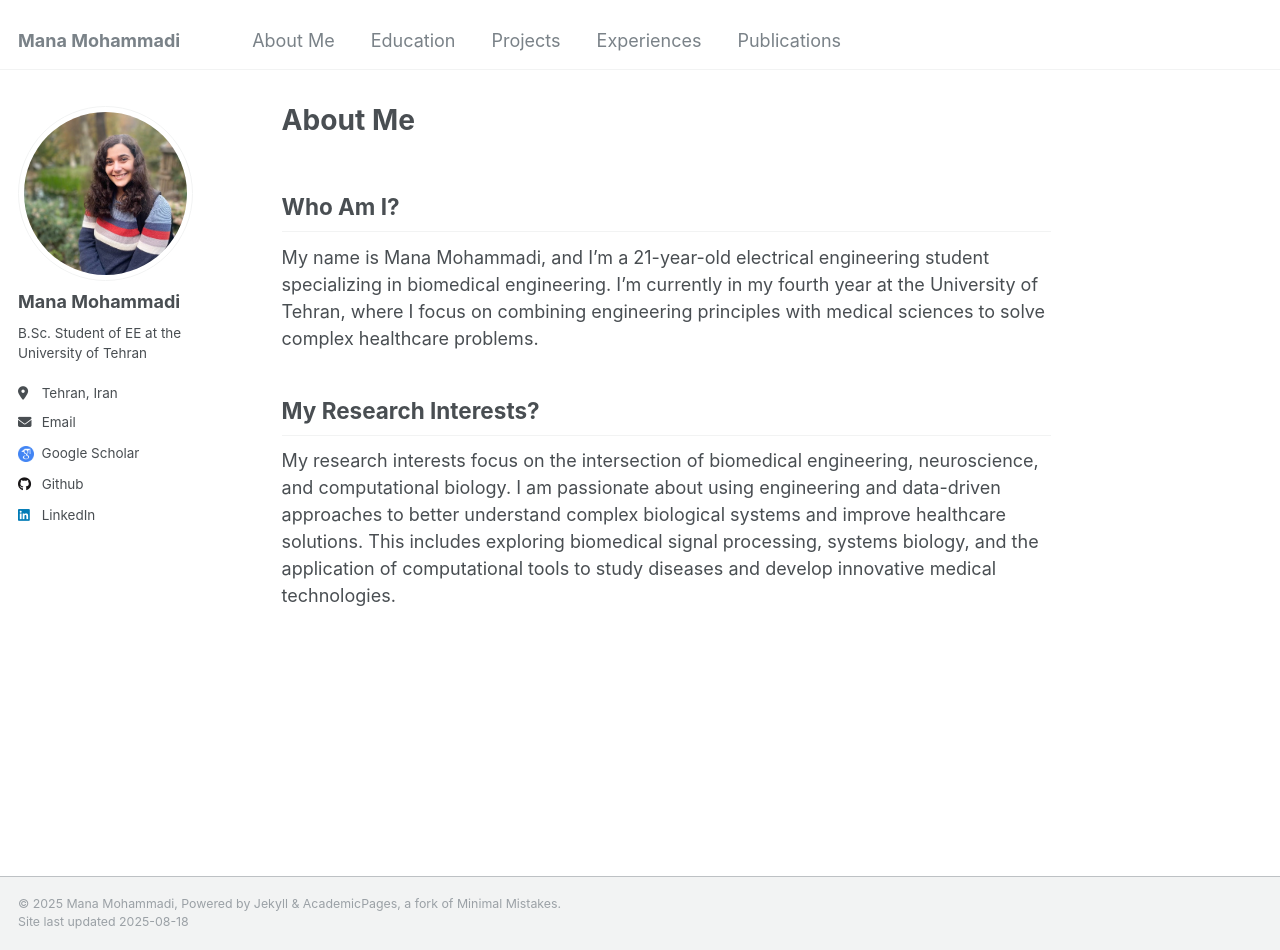
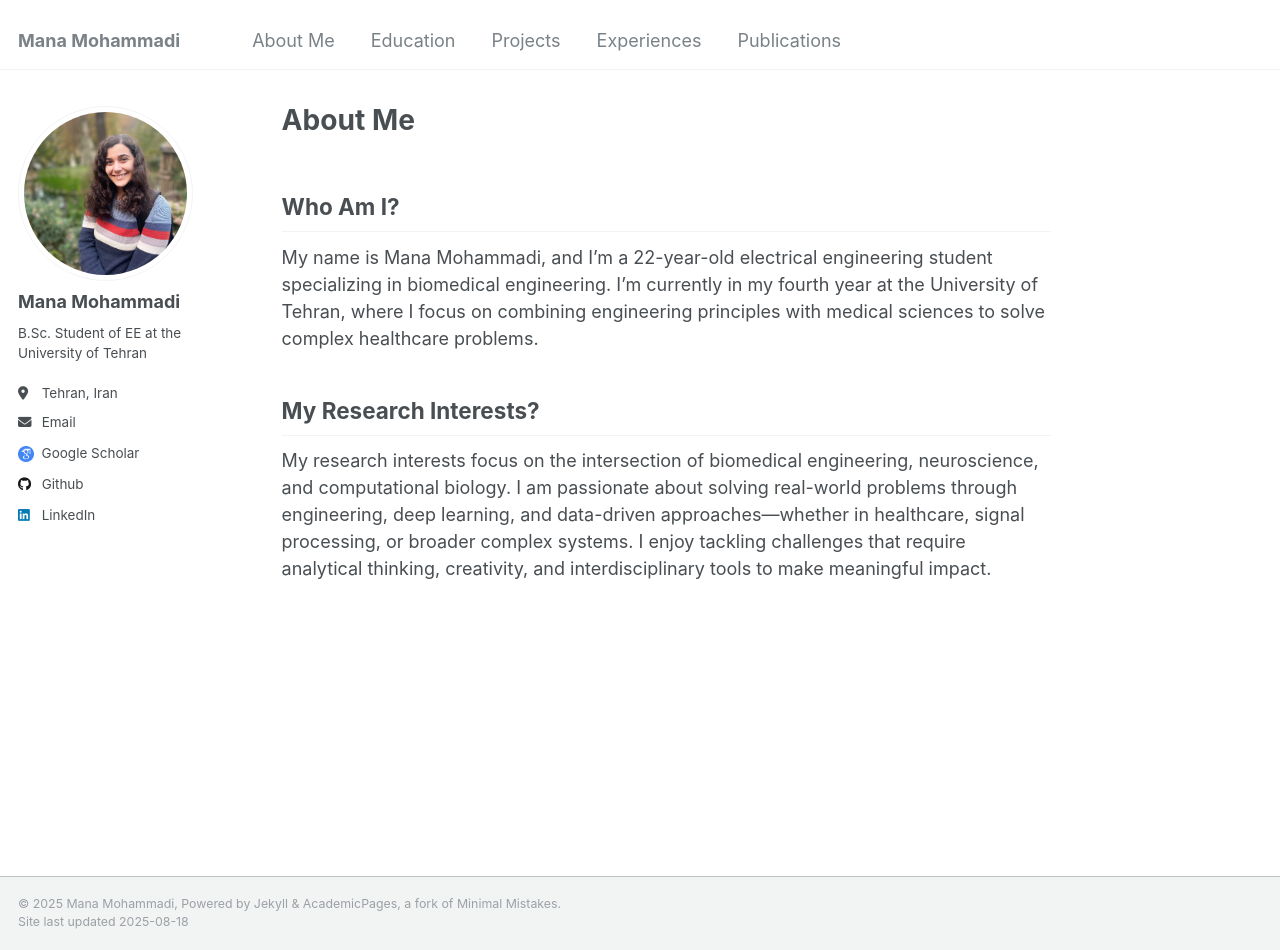
Before and after one commit to manamoha/manamoha.github.io, a Jekyll site: the page built from _pages/about.md, in a window 1280 px wide and 950 px high. Built offline with Jekyll 4.4.1, drawn with Linux system fonts in a browser that asks for light colours.

Commit message:
modified:   _pages/about.md

```diff
--- a/_pages/about.md
+++ b/_pages/about.md
@@ -8,8 +8,8 @@ author_profile: true
 ---
 
 ## Who Am I?
-My name is Mana Mohammadi, and I’m a 21-year-old electrical engineering student specializing in biomedical engineering. I’m currently in my fourth year at the University of Tehran, where I focus on combining engineering principles with medical sciences to solve complex healthcare problems.
+My name is Mana Mohammadi, and I’m a 22-year-old electrical engineering student specializing in biomedical engineering. I’m currently in my fourth year at the University of Tehran, where I focus on combining engineering principles with medical sciences to solve complex healthcare problems.
 
 ## My Research Interests?
 
-My research interests focus on the intersection of biomedical engineering, neuroscience, and computational biology. I am passionate about using engineering and data-driven approaches to better understand complex biological systems and improve healthcare solutions. This includes exploring biomedical signal processing, systems biology, and the application of computational tools to study diseases and develop innovative medical technologies.
+My research interests focus on the intersection of biomedical engineering, neuroscience, and computational biology. I am passionate about solving real-world problems through engineering, deep learning, and data-driven approaches—whether in healthcare, signal processing, or broader complex systems. I enjoy tackling challenges that require analytical thinking, creativity, and interdisciplinary tools to make meaningful impact.
```
